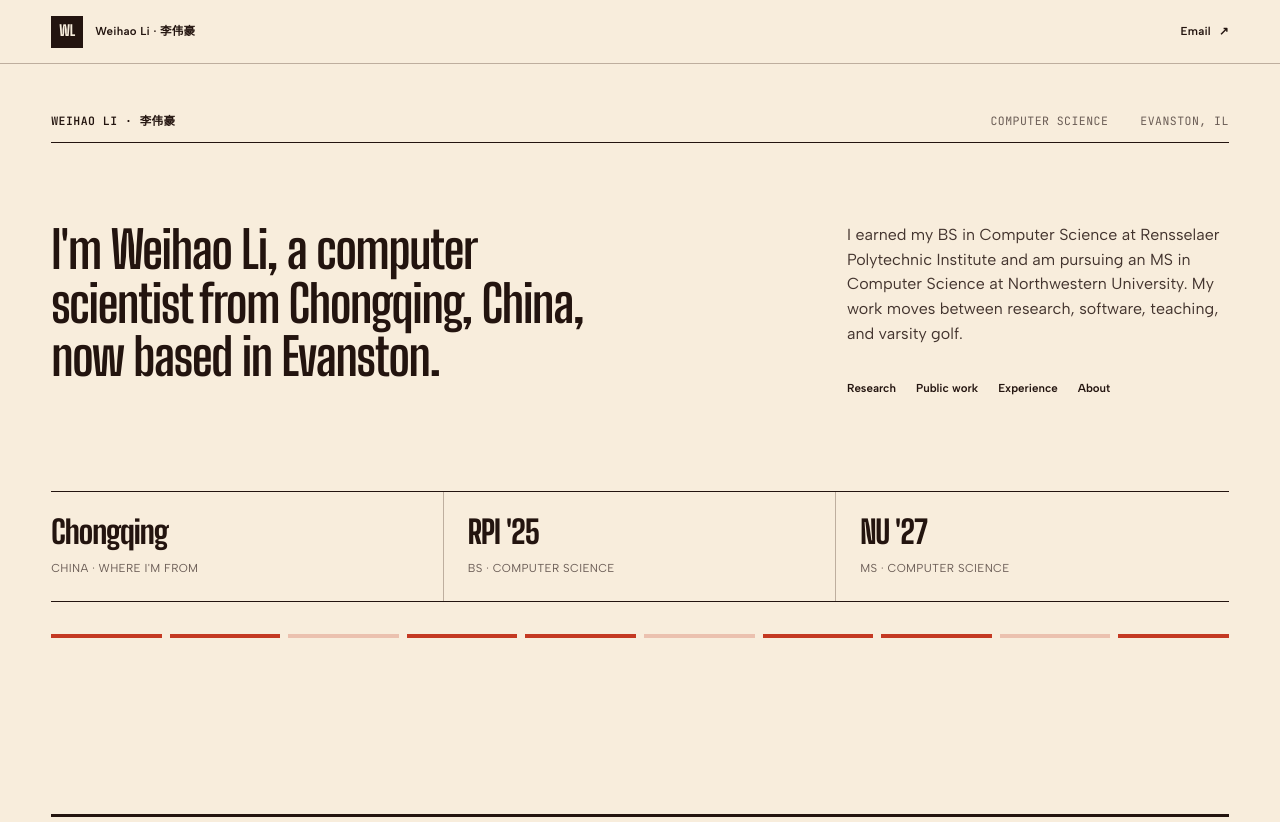
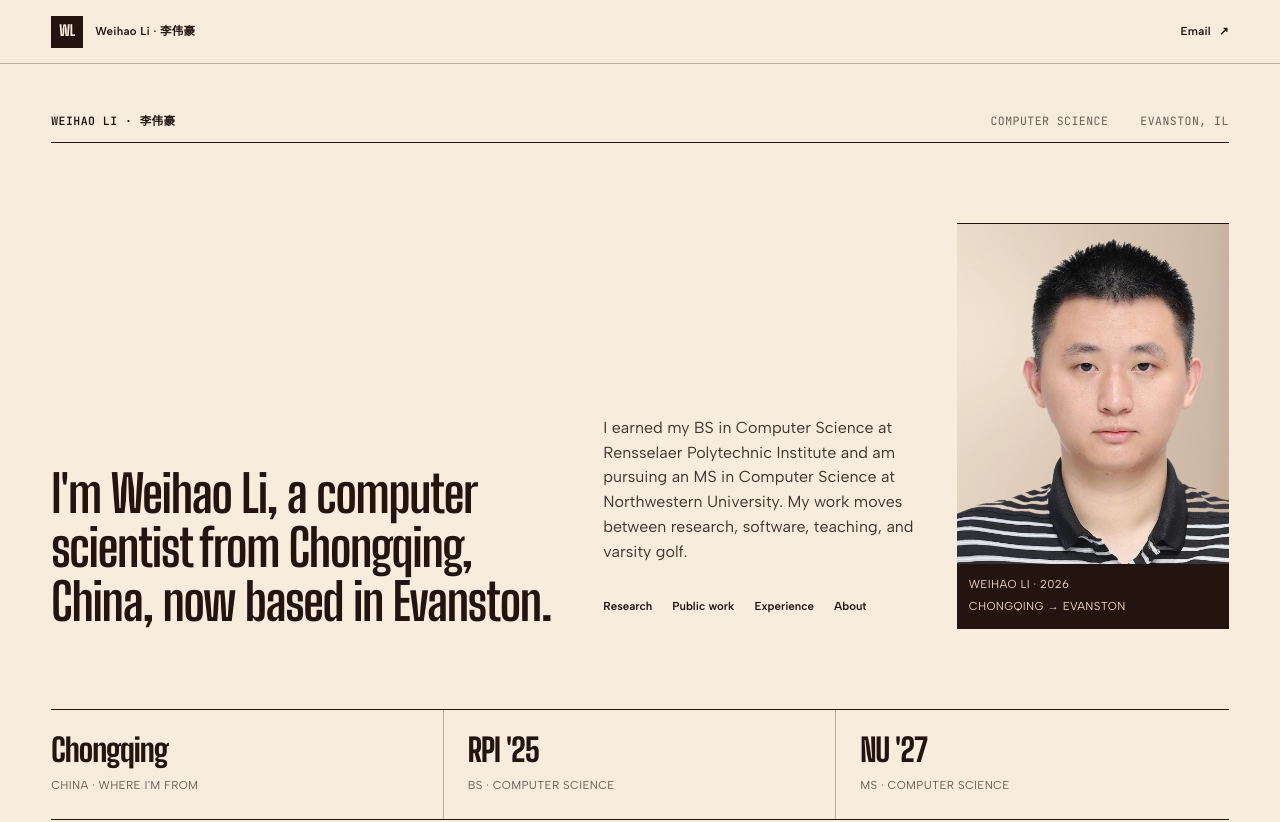
Before and after one commit to kesfc/kesfc.github.io, a Next.js app: page / in a window 1280 px wide. Shown: the top 822 px of the page. Built offline with nearby package versions, Linux system fonts and the light colour scheme; no server answers.

Commit message:
Add editorial homepage portrait

```diff
--- a/app/globals.css
+++ b/app/globals.css
@@ -205,8 +205,39 @@ main,
   max-width: 24ch;
 }
 
+.profile-portrait {
+  animation: arrive var(--duration-enter) var(--ease-out) 180ms both;
+  background: var(--color-ink);
+  border-block: var(--rule-hair) solid var(--color-ink);
+  margin: 0;
+  max-inline-size: 28rem;
+  min-width: 0;
+  overflow: hidden;
+}
+
+.profile-portrait__image {
+  aspect-ratio: 4 / 5;
+  display: block;
+  height: auto;
+  object-fit: cover;
+  width: 100%;
+}
+
+.profile-portrait figcaption {
+  color: var(--color-paper-3);
+  display: flex;
+  flex-wrap: wrap;
+  font-family: var(--font-label);
+  font-size: var(--text-xs);
+  gap: var(--space-1) var(--space-4);
+  justify-content: space-between;
+  letter-spacing: 0.03em;
+  padding: var(--space-3);
+  text-transform: uppercase;
+}
+
 .profile-intro__aside {
-  animation: arrive var(--duration-enter) var(--ease-out) 180ms both;
+  animation: arrive var(--duration-enter) var(--ease-out) 240ms both;
   align-self: end;
 }
 
@@ -716,7 +747,24 @@ main,
   }
 
   .profile-intro__body {
-    grid-template-columns: minmax(0, 1.5fr) minmax(16rem, 0.75fr);
+    align-items: end;
+    grid-template-columns: minmax(0, 1fr) minmax(15rem, 0.72fr);
+  }
+
+  .profile-intro__lede {
+    grid-column: 1;
+    grid-row: 1;
+  }
+
+  .profile-portrait {
+    grid-column: 2;
+    grid-row: 1 / span 2;
+    max-inline-size: none;
+  }
+
+  .profile-intro__aside {
+    grid-column: 1;
+    grid-row: 2;
   }
 
   .record-strip {
@@ -768,7 +816,29 @@ main,
   }
 
   .profile-intro__body {
+    grid-template-columns:
+      minmax(0, 1.1fr)
+      minmax(16rem, 0.68fr)
+      minmax(17rem, 0.56fr);
     padding-block: var(--space-20);
+  }
+
+  .profile-intro__lede,
+  .profile-intro__aside,
+  .profile-portrait {
+    grid-row: 1;
+  }
+
+  .profile-intro__lede {
+    grid-column: 1;
+  }
+
+  .profile-intro__aside {
+    grid-column: 2;
+  }
+
+  .profile-portrait {
+    grid-column: 3;
   }
 
   .index-section {
--- a/app/page.tsx
+++ b/app/page.tsx
@@ -128,6 +128,21 @@ export default function Home() {
               I&apos;m Weihao Li, a computer scientist from Chongqing, China,
               now based in Evanston.
             </p>
+            <figure className="profile-portrait">
+              <Image
+                className="profile-portrait__image"
+                src="/weihao-portrait.webp"
+                alt="Portrait of Weihao Li."
+                width={1024}
+                height={1280}
+                sizes="(min-width: 60rem) 24vw, (min-width: 40rem) 38vw, 100vw"
+                priority
+              />
+              <figcaption>
+                <span>Weihao Li · 2026</span>
+                <span>Chongqing → Evanston</span>
+              </figcaption>
+            </figure>
             <div className="profile-intro__aside">
               <p>
                 I earned my BS in Computer Science at Rensselaer Polytechnic
```
Also changed, not shown: public/weihao-portrait.webp (added).
